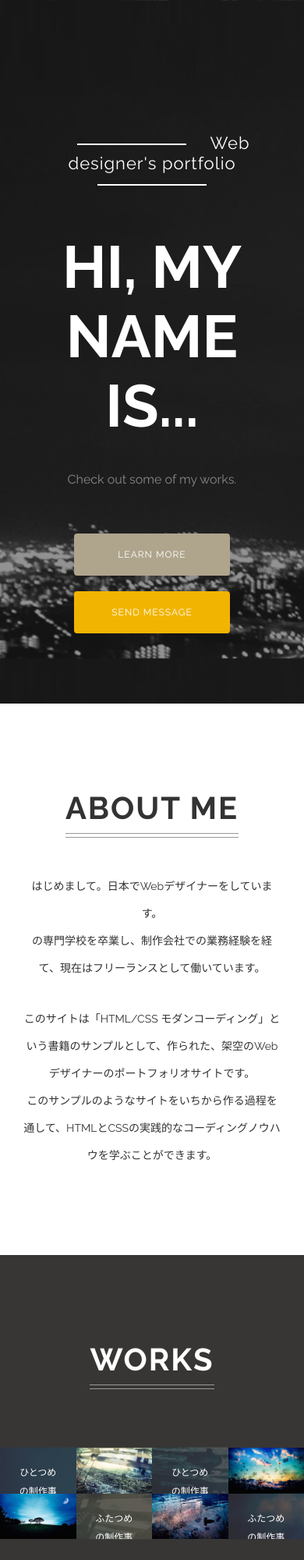
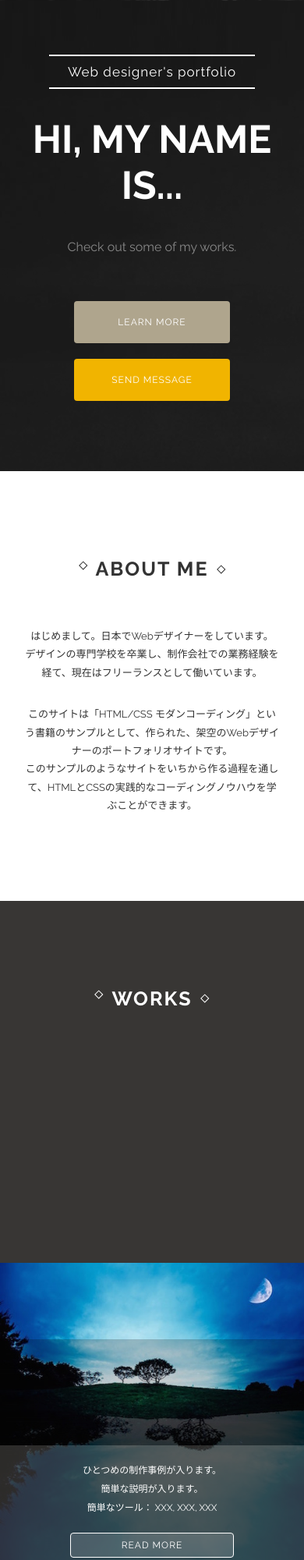
Before and after one commit to otakumesi/mcoding-sutra, a website: page sutra_files/singlepage-layout/index.html in a window 390 px wide. Shown: the top 2000 px of the page at 78% size. Drawn offline with Linux system fonts and the light colour scheme.

Commit message:
singlepage-layout完了

```diff
--- a/sutra_files/singlepage-layout/css/style.css
+++ b/sutra_files/singlepage-layout/css/style.css
@@ -96,11 +96,15 @@ body {
 .heading::before,
 .heading::after {
   content: '';
-  position: absolute;
-  right: 0;
-  left: 0;
-  bottom: 0;
-  border-bottom: 1px solid #999;
+  display: inline-block;
+  width: 0.3em;
+  height: 0.3em;
+  margin: 0 0.5em;
+  border: 1px solid;
+  vertical-align: 0.2em;
+  -ms-transform: rotate(45deg);
+  -webkit-transform: rotate(45deg);
+  transform: rotate(45deg);
 }
 
 .heading::before {
@@ -127,6 +131,7 @@ body {
 .work-box {
   position: relative;
   display: table-cell;
+  overflow: hidden;
 }
 
 .work-box::after {
@@ -157,10 +162,17 @@ body {
   background: url('../images/sky.jpg') no-repeat;
 }
 
-.work-image {
+.work-box img {
   display: block;
   width: 100%;
   margin: 0 0 60%;
+  -webkit-transition: transform 0.5s ease-in-out;
+  transition: transform 0.5s ease-in-out;
+}
+
+.work-box:hover img {
+  -webkit-transform: scale(1.1);
+  transform: scale(1.1);
 }
 
 .work-description {
@@ -195,6 +207,16 @@ body {
 
 .work-box:nth-child(odd) .work-image {
   margin: 60% 0 0;
+}
+
+.work-box:nth-child(odd) img {
+  -webkit-transform-origin: top center;
+  transform-origin: top center;
+}
+
+.work-box:nth-child(even) img {
+  -webkit-transform-origin: bottom center;
+  transform-origin: bottom center;
 }
 
 .work-box:nth-child(odd) .work-description,
@@ -293,3 +315,93 @@ body {
   padding: 12px 0;
   font-size: 1.3rem;
 }
+
+
+@media (max-width: 768px) {
+  body {
+    font-size: 1.3rem;
+  }
+
+  .site-title {
+    margin-top: 35px;
+    font-size: 5rem;
+  }
+
+  .site-title-sub {
+    font-size: 1.7rem;
+  }
+
+  .site-title-sub::before,
+  .site-title-sub::after {
+    display: block;
+    width: 80%;
+    margin: 10px auto;
+  }
+
+  .header {
+    padding-top: 60px;
+  }
+
+  .button:hover {
+    opacity: 1;
+  }
+
+  .heading {
+    font-size: 2.5rem;
+  }
+
+  .about-text {
+    line-height: 1.8;
+  }
+
+  .works-wrapper,
+  .work-box {
+    display: block;
+  }
+
+  .work-image {
+    display: none;
+  }
+
+  .work-description {
+    position: relative;
+  }
+
+  .work-box::after {
+    top: 0;
+    height: 100%;
+    background-size: cover;
+  }
+
+  .skills-wrapper,
+  .skills-box {
+    display: block;
+  }
+
+  .skill-icon {
+    width: 100px;
+    height: 100px;
+    font-size: 5rem;
+    line-height: 92px;
+  }
+
+  .skills-box {
+    margin: 40px auto;
+  }
+
+  .skill-text {
+    margin: 0;
+  }
+
+  .contact-form {
+    width: 80%;
+  }
+
+  .contact {
+    padding-bottom: 80px;
+  }
+}
+
+@media (max-width: 1024px) {
+  background-image: none;
+}
--- a/sutra_files/singlepage-layout/index.html
+++ b/sutra_files/singlepage-layout/index.html
@@ -2,6 +2,7 @@
 <html lang="ja">
   <head>
     <meta charset="UTF-8">
+    <meta name="viewport" content="width=device-width,initial-scale=1.0,minimum-scale=1.0">
     <title>シングルページレイアウト</title>
     <link rel="stylesheet" href="http://fonts.googleapis.com/css?family=Raleway:700,400">
     <link rel="stylesheet" href="http://maxcdn.bootstrapcdn.com/font-awesome/4.3.0/css/font-awesome.min.css">
@@ -22,7 +23,7 @@
       <h2 class="heading">ABOUT ME</h2>
       <p class="about-text">
       はじめまして。日本でWebデザイナーをしています。<br>
-      の専門学校を卒業し、制作会社での業務経験を経て、現在はフリーランスとして働いています。
+      デザインの専門学校を卒業し、制作会社での業務経験を経て、現在はフリーランスとして働いています。
       </p>
       <p class="about-text">
       このサイトは「HTML/CSS モダンコーディング」という書籍のサンプルとして、作られた、架空のWebデザイナーのポートフォリオサイトです。<br>
```
Also changed, not shown: memo.md (+16 -1 lines).
